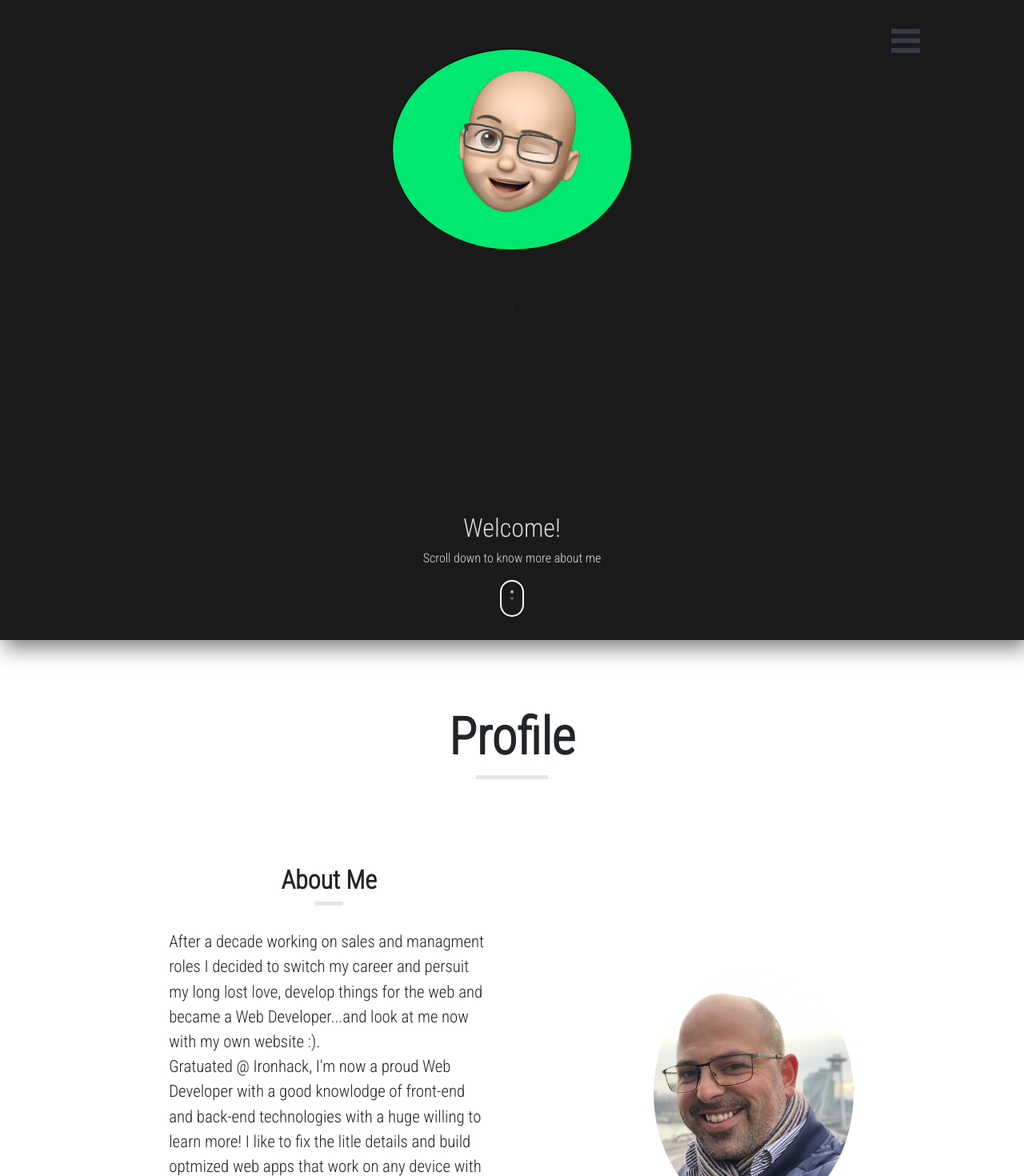
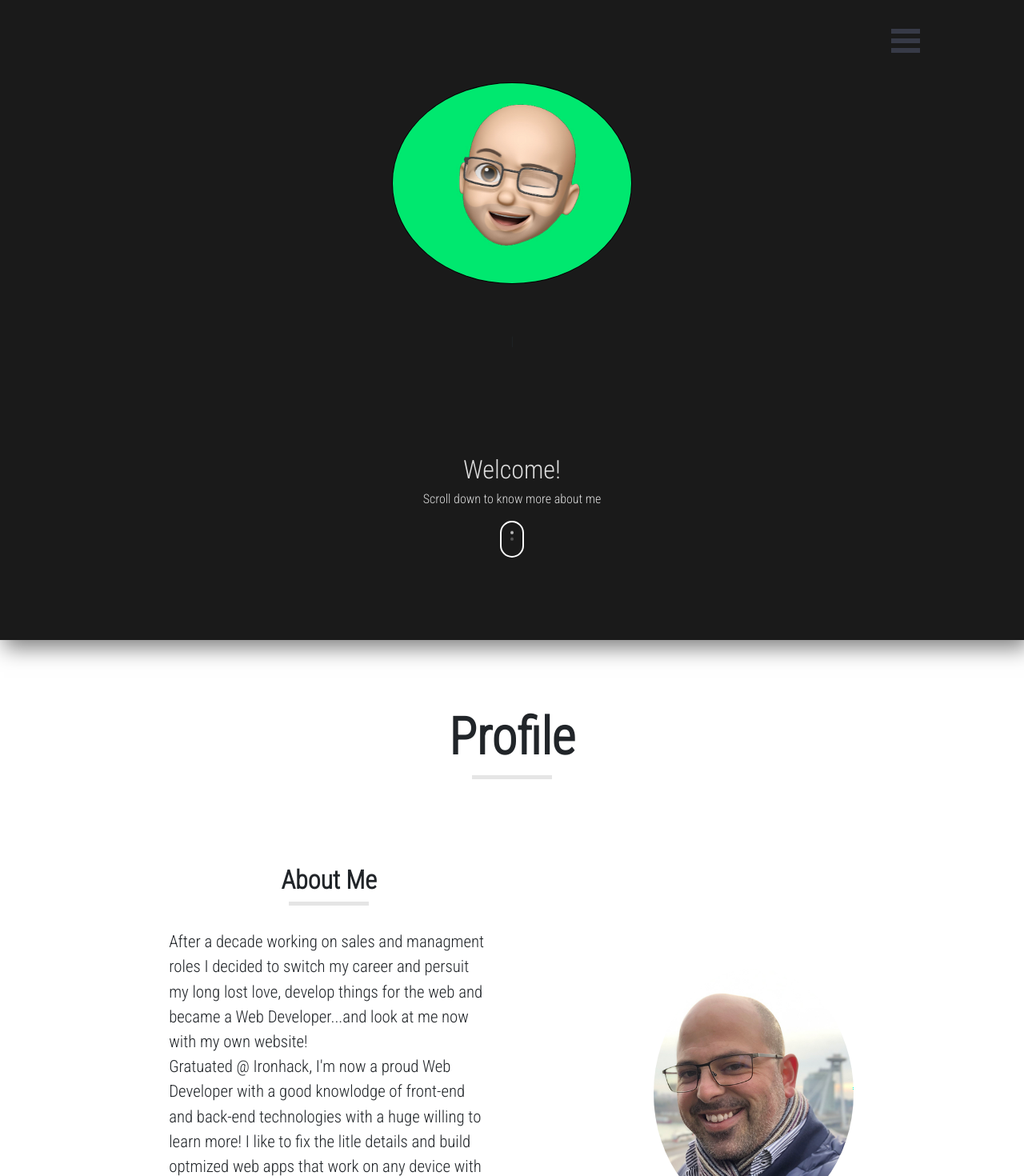
Before and after one commit to Joaouva/my-portfolio, a React (Create React App) app: page / in a window 1280 px wide. Shown: the top 1470 px of the page at 80% size. Built offline with nearby package versions, Linux system fonts and the light colour scheme.

Commit message:
bug fixes in the style

```diff
--- a/src/components/AboutMe.css
+++ b/src/components/AboutMe.css
@@ -8,7 +8,7 @@
 }
 
 .tilte-line {
-  width: 7%;
+  width: 100px;
   padding-bottom: 5%;
   border-width:5px;
   margin: 0 auto;
@@ -58,6 +58,7 @@
   flex-direction: column;
   align-items: center;
   justify-content: center;
+  width: 100%;
 }
 
 .about-photo {
--- a/src/components/AboutMe.js
+++ b/src/components/AboutMe.js
@@ -21,7 +21,7 @@ class AboutMe extends React.Component {
 							I decided to switch my career and persuit my long
 							lost love, develop things for the web and became a
 							Web Developer...and look at me now with my own
-							website :).<br></br> Gratuated @ Ironhack, I'm now a
+							website!<br></br> Gratuated @ Ironhack, I'm now a
 							proud Web Developer with a good knowlodge of
 							front-end and back-end technologies with a huge
 							willing to learn more! I like to fix the litle
--- a/src/components/Footer.js
+++ b/src/components/Footer.js
@@ -12,21 +12,21 @@ class Footer extends React.Component {
 						<img
 							className="social-icon"
 							src="../../images/GitHub_footer.png"
-							alt="Github"
+							alt="My Github"
 						/>
 					</a>
 					<a href="https://www.linkedin.com/in/joaouva/">
 						<img
 							className="social-icon"
 							src="../../images/linkedin_footer.png"
-							alt="Linkedin"
+							alt="My Linkedin"
 						/>
 					</a>
 					<a href="mailto: joaouva@gmail.com">
 						<img
 							className="social-icon"
 							src="../../images/email_footer.png"
-							alt="email"
+							alt="My email"
 						/>
 					</a>
 				</div>
--- a/src/components/Header.css
+++ b/src/components/Header.css
@@ -12,7 +12,8 @@
 
 .typewriter-section {
   height: 13%;
-  padding: 2%
+  padding: 2%;
+  margin-bottom: 2%;
 }
 
 .typewriter {
@@ -21,18 +22,18 @@
   align-items: center;
   justify-content: center;
   margin: 0 auto;
-  margin-bottom: 10%;
+  margin-bottom: 15%;
 }
 
 
 .header-text-div {
-  margin-top: 15%;
+  margin-top: 4%;
 }
 
 .header-section h1 {
   text-align: center;
   color: white;
-  font-size: 3em;
+  font-size: 2.5em;
   margin-bottom: 2px !important;
 }
 .header-section h2 {
@@ -55,7 +56,6 @@
  border-radius: 60%;
  border: 1px solid black;
  margin-bottom: 2em;
- margin-top: 2em;
 }
 
 .scrolldown-wrapper {
```
Also changed, not shown: 1 other file (tests, documents, lock files or other folders).
